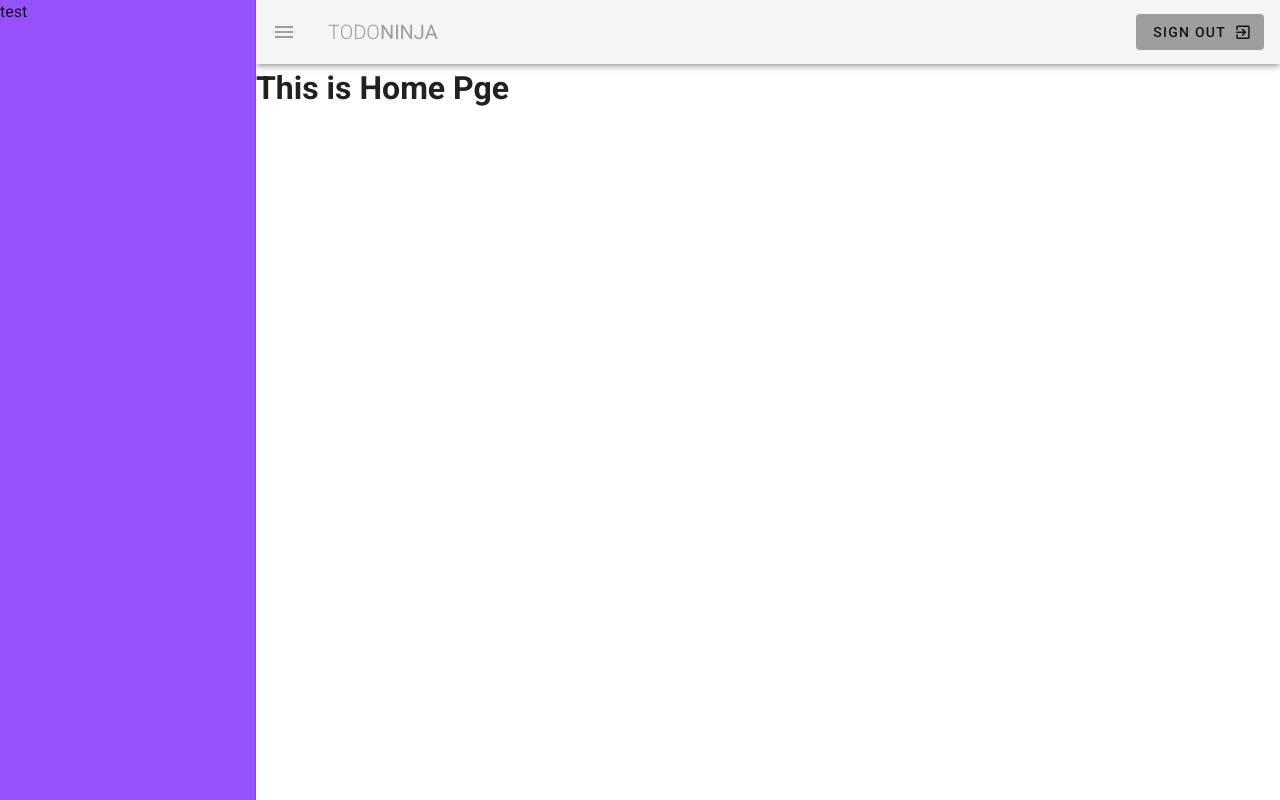
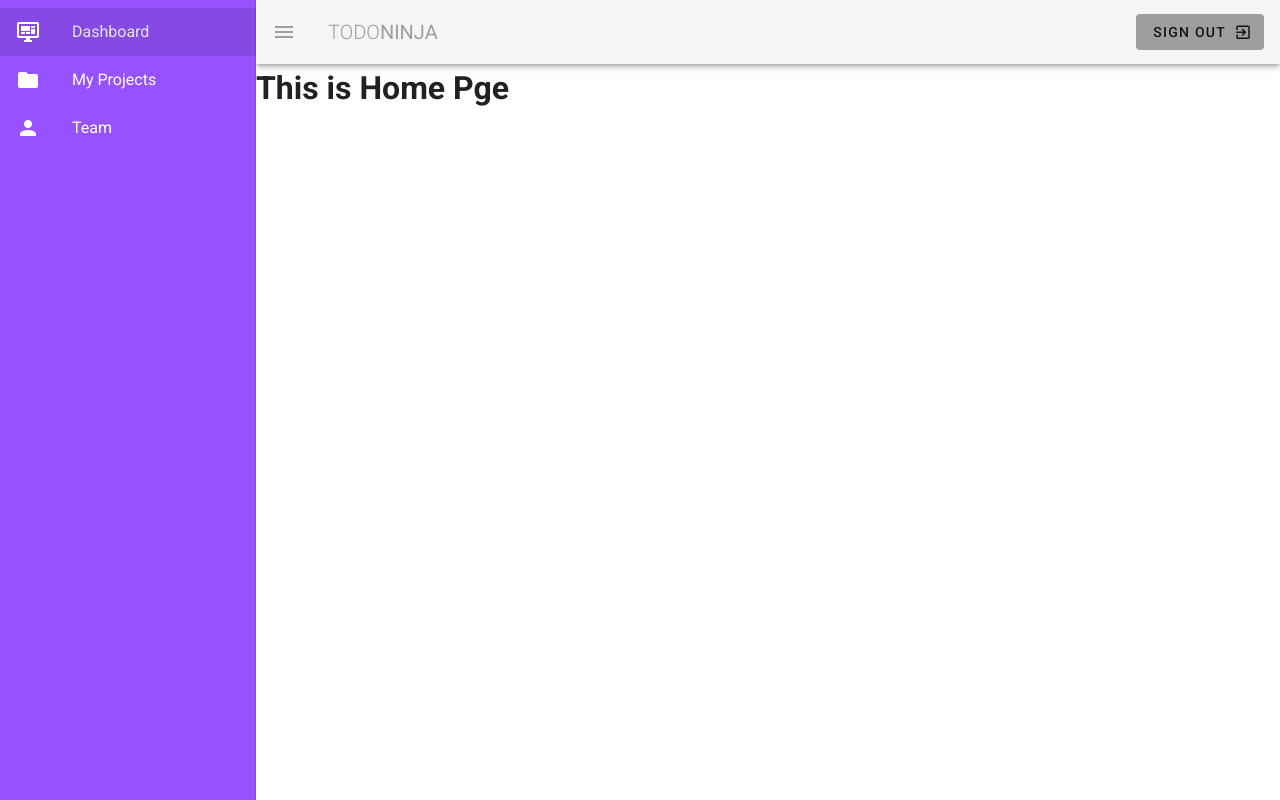
Before and after one commit to bryantran3562/vuetify-study, a Vue app: page / in a window 1280 px wide. Both pictures are taken after a click on the button 28 px from the left and 32 px from the top of the page. Built offline with nearby package versions, Linux system fonts and the light colour scheme.

Commit message:
vuetify-list

```diff
--- a/src/components/Navbar.vue
+++ b/src/components/Navbar.vue
@@ -16,7 +16,16 @@
     </v-app-bar>
 
     <v-navigation-drawer app v-model="drawer" class="primary">
-      <p>test</p>
+      <v-list>
+        <v-list-item v-for="link in links" :key="link.text" router :to="link.route">
+          <v-list-item-action>
+            <v-icon class="white--text">{{ link.icon }}</v-icon>
+          </v-list-item-action>
+          <v-list-item-content>
+            <v-list-item-title class="white--text">{{ link.text }}</v-list-item-title>
+          </v-list-item-content>
+        </v-list-item>
+      </v-list>
     </v-navigation-drawer>
 
   </nav>
@@ -27,6 +36,11 @@
   data() {
     return {
         drawer: false,
+        links: [
+            { icon: 'mdi-monitor-dashboard', text: 'Dashboard', route: '/' },
+            { icon: 'mdi-folder', text: 'My Projects', route: '/projects' },
+            { icon: 'mdi-account', text: 'Team', route: '/team' },
+        ]
     }
   }
 }
```
